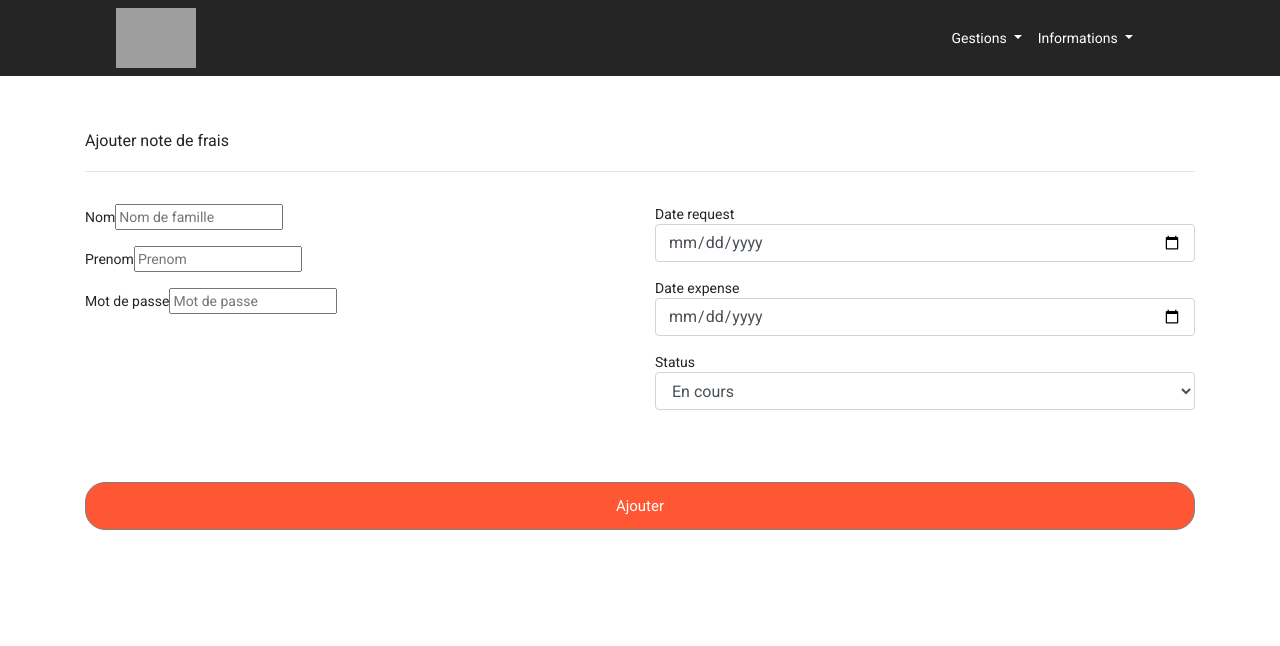
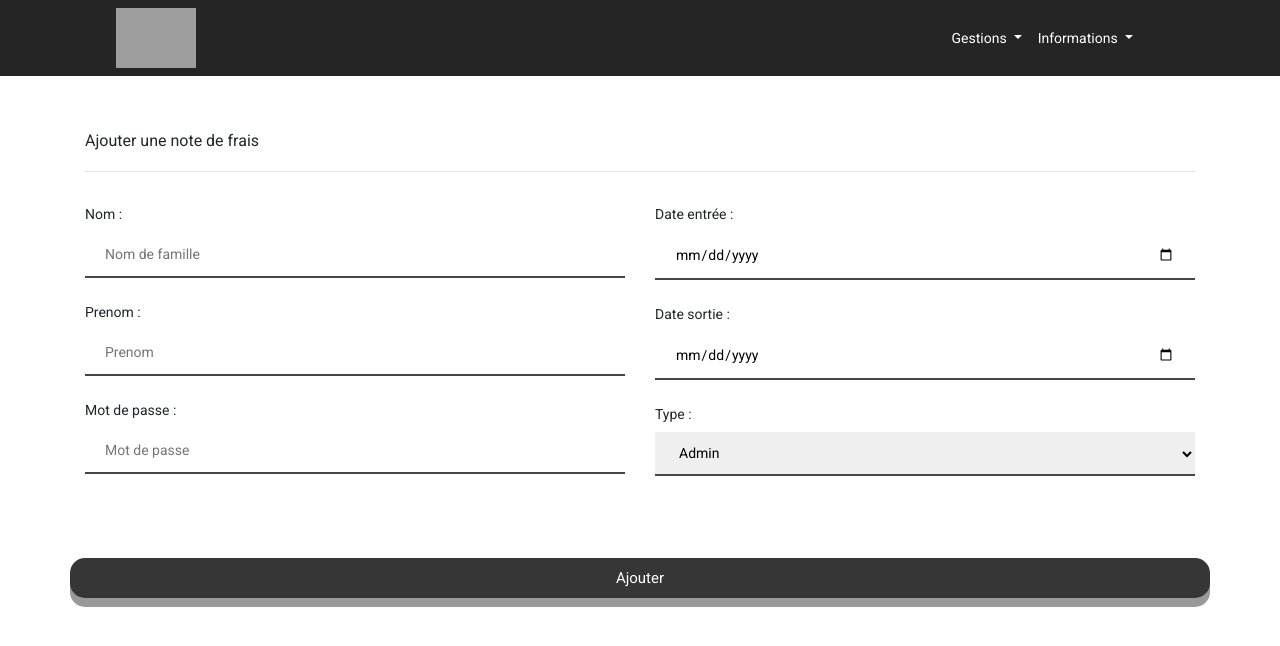
Before and after one commit to Shakibaei-2020/View-cra-sample, an Angular app in the folder cra-infocom/cra-view-2020/: page /addFrais in a window 1280 px wide. Shown: the top 646 px of the page. Built offline with nearby package versions, Linux system fonts and the light colour scheme; grey boxes are pictures that could not be loaded.

Commit message:
no message

```diff
--- a/cra-infocom/cra-view-2020/src/app/administrateur/add-collaborateur/add-collaborateur.component.html
+++ b/cra-infocom/cra-view-2020/src/app/administrateur/add-collaborateur/add-collaborateur.component.html
@@ -1,4 +1,6 @@
 <app-administrateur></app-administrateur>
+
+<form #addCollabForm="ngForm" (ngSubmit)="addCollabFormSubmit()">
 
 <div class="div-add">
 <div class="container ">
@@ -7,15 +9,19 @@
 <div class="row">
     <div class="col-md-6">
         <div class="form">
-            <div class="inputbox mt-3"> <span>Nom :</span> <input type="text" placeholder="Nom de famille" name="" > </div>
-            <div class="inputbox mt-3"> <span>Prenom :</span> <input type="text" placeholder="Prenom" name="" > </div>
-            <div class="inputbox mt-3"> <span>Mot de passe :</span> <input type="text" placeholder="Mot de passe" name="" > </div>
+            <div class="inputbox mt-3"> <span for="lastName" >Nom :</span> <input type="text" placeholder="Nom de famille" required [(ngModel)]="collaborator.lastName" name="nom" > </div>
+            <div class="inputbox mt-3"> <span for="firstName" >Prenom :</span> <input type="text" placeholder="Prenom"  required [(ngModel)]="collaborator.firstName" name="firstName" > </div>
+            <div class="inputbox mt-3"> <span for="email" >Adresse mail:</span> <input type="text" placeholder="Adresse mail"  required [(ngModel)]="collaborator.email" name="email" > </div>
+            <div class="inputbox mt-3"> <span for="passward" >Mot de passe :</span> <input type="text" placeholder="Mot de passe" required [(ngModel)]="collaborator.passward" name="passward"  > </div>
+
         </div>
     </div>
     <div class="col-md-6">
         <div class="form">
-        <div class="inputbox mt-3"> <span>Date entrée :</span> <input type="date" placeholder="Mot de passe" name="" > </div>
-        <div class="inputbox mt-3"> <span>Date sortie :</span> <input type="date" placeholder="Mot de passe" name="" class="date-input"> </div>
+            <!--
+            <div class="inputbox mt-3"> <span for="dateOfEntry" >Date entrée :</span> <input type="date" required [(ngModel)]="collaborator.dateOfEntry" name="dateOfEntry" > </div>
+            <div class="inputbox mt-3"> <span for="dateOfRelease">Date sortie :</span> <input type="date" required [(ngModel)]="collaborator.dateOfRelease" name="dateOfRelease"> </div>
+            -->
         <div class="inputbox mt-3"><span>Type :</span><br>
             <select class="form-input" aria-label="Default select example">
             <option value="1">Admin</option>
@@ -28,3 +34,4 @@
 </div>
 </div>
 </div>
+</form>
--- a/cra-infocom/cra-view-2020/src/app/administrateur/add-collaborateur/add-collaborateur.component.ts
+++ b/cra-infocom/cra-view-2020/src/app/administrateur/add-collaborateur/add-collaborateur.component.ts
@@ -1,4 +1,7 @@
 import { Component, OnInit } from '@angular/core';
+import { Router } from '@angular/router';
+import { NgserviceService } from 'src/app/y-service/ngservice-service';
+import { Collaborator } from 'src/app/z-model/collaborator';
 
 @Component({
   selector: 'app-add-collaborateur',
@@ -7,9 +10,27 @@ import { Component, OnInit } from '@angular/core';
 })
 export class AddCollaborateurComponent implements OnInit {
 
-  constructor() { }
+  collaborator = new Collaborator();
+
+
+  constructor(private _route:Router,private _service:NgserviceService) { }
 
   ngOnInit(): void {
   }
 
+
+
+  addCollabFormSubmit(){
+
+    this._service.addCollabToRemote(this.collaborator).subscribe(
+      data =>{
+        console.log("ajout effectué");
+        this._route.navigate(['listCollab']);
+      },
+      error =>{
+        console.log("erreur ajout non-effectué")
+      }
+    )
+    }
+
 }
--- a/cra-infocom/cra-view-2020/src/app/administrateur/add-frais/add-frais.component.css
+++ b/cra-infocom/cra-view-2020/src/app/administrateur/add-frais/add-frais.component.css
@@ -13,10 +13,66 @@
     margin-top: 6.5%;
 }
 
-.btnEditer:hover{
+
+.btnEditer {
     float: left;
-    background: #FFC300;
-    color: white;
+    padding: 10px 25px;
+    width: 100%;
     font-size: 15px;
-    border: 1px solid grey;
-}
+    text-align: center;
+    cursor: pointer;
+    outline: none;
+    color: #fff;
+    background-color: #363636;
+    border: none;
+    border-radius: 15px;
+    box-shadow: 0 9px #999;
+    margin-bottom: 5%;
+  }
+
+  .btnEditer:hover {background-color: #464646}
+
+  .btnEditer:active {
+    background-color: #363636;
+    box-shadow: 0 5px #666;
+    transform: translateY(4px);
+  }
+  input[type=text] {
+    width: 100%;
+    padding: 12px 20px;
+    margin: 8px 0;
+    box-sizing: border-box;
+    border: none;
+    border-bottom: 2px solid#464646;
+  }
+
+
+
+  input[type=date] {
+    width: 100%;
+    padding: 12px 20px;
+    margin: 8px 0;
+    box-sizing: border-box;
+    border: none;
+    border-bottom: 2px solid #464646;
+
+  }
+
+  input[type=date] {
+    width: 100%;
+    padding: 12px 20px;
+    margin: 8px 0;
+    box-sizing: border-box;
+    border: none;
+    border-bottom: 2px solid #464646;
+  }
+
+  .form-input{
+    width: 100%;
+    padding: 12px 20px;
+    margin: 8px 0;
+    box-sizing: border-box;
+    border: none;
+    border-bottom: 2px solid #464646;
+
+  }
--- a/cra-infocom/cra-view-2020/src/app/administrateur/add-frais/add-frais.component.html
+++ b/cra-infocom/cra-view-2020/src/app/administrateur/add-frais/add-frais.component.html
@@ -1,33 +1,30 @@
-
 <app-administrateur></app-administrateur>
-
 
 <div class="div-add">
 <div class="container ">
-        <h3>Ajouter note de frais</h3>
+    <h3>Ajouter une note de frais</h3>
     <hr>
 <div class="row">
     <div class="col-md-6">
         <div class="form">
-                <div class="inputbox mt-3"> <span>Nom</span> <input type="text" placeholder="Nom de famille" name=""> </div>
-                <div class="inputbox mt-3"> <span>Prenom</span> <input type="text" placeholder="Prenom" name="" > </div>
-                <div class="inputbox mt-3"> <span>Mot de passe</span> <input type="text" placeholder="Mot de passe" name="" > </div>
+            <div class="inputbox mt-3"> <span>Nom :</span> <input type="text" placeholder="Nom de famille" name="" > </div>
+            <div class="inputbox mt-3"> <span>Prenom :</span> <input type="text" placeholder="Prenom" name="" > </div>
+            <div class="inputbox mt-3"> <span>Mot de passe :</span> <input type="text" placeholder="Mot de passe" name="" > </div>
         </div>
     </div>
     <div class="col-md-6">
         <div class="form">
-            <div class="inputbox mt-3"> <span>Date request</span> <input type="date" name="" class="form-control"> </div>
-            <div class="inputbox mt-3"> <span>Date expense</span> <input type="date"  name="" class="form-control"> </div>
-            <div class="inputbox mt-3"><span>Status</span><br>
-                <select class="form-control" aria-label="Default select example">
-                <option value="1">En cours</option>
-                <option value="2">valider</option>
-                <option value="2">refuser</option>
-
+        <div class="inputbox mt-3"> <span>Date entrée :</span> <input type="date" placeholder="Mot de passe" name="" > </div>
+        <div class="inputbox mt-3"> <span>Date sortie :</span> <input type="date" placeholder="Mot de passe" name="" class="date-input"> </div>
+        <div class="inputbox mt-3"><span>Type :</span><br>
+            <select class="form-input" aria-label="Default select example">
+            <option value="1">Admin</option>
+            <option value="2">Client</option>
           </select>
         </div>
         </div>
+    </div><button class="btnEditer">Ajouter</button>
+
 </div>
 </div>
-
-    <button class="btnEditer">Ajouter</button></div></div>
+</div>
--- a/cra-infocom/cra-view-2020/src/app/administrateur/administrateur.component.css
+++ b/cra-infocom/cra-view-2020/src/app/administrateur/administrateur.component.css
@@ -5,6 +5,7 @@
 
   .navbar{
       background-color: #252525;
+      width: 100%;
 
     }
 
--- a/cra-infocom/cra-view-2020/src/app/administrateur/edit-collaborateur/edit-collaborateur.component.html
+++ b/cra-infocom/cra-view-2020/src/app/administrateur/edit-collaborateur/edit-collaborateur.component.html
@@ -29,7 +29,7 @@
                   <div class="bio-row">
 
 
-                    <div class="inputbox mt-1"><span class="input-title">Prenom :</span> <input type="text" placeholder="Mohammad-Reza" name="" > </div>
+                    <div class="inputbox mt-1"><span class="input-title">Prenom :</span> <input type="text" placeholder="13 juillet 1983" name="" > </div>
 
                   </div>
                   <div class="bio-row">
--- a/cra-infocom/cra-view-2020/src/app/administrateur/search-frais/search-frais.component.css
+++ b/cra-infocom/cra-view-2020/src/app/administrateur/search-frais/search-frais.component.css
@@ -0,0 +1,73 @@
+.font-div1{
+    margin-top: 10%;
+}
+
+
+* {
+    box-sizing: border-box;
+  }
+
+  form.example input[type=text] {
+    padding: 10px;
+    font-size: 17px;
+    border: 1px solid grey;
+    float: left;
+    width: 80%;
+    background: #f1f1f1;
+    border-bottom-left-radius: 20px;
+    border-top-left-radius: 20px;
+    height:47px;
+
+  }
+
+  form.example button {
+    float: left;
+    width: 20%;
+    padding-top: 12px;
+
+    background: #363636;
+    color: white;
+    font-size: 17px;
+    border: 1px solid grey;
+    border-left: none;
+    border-top-right-radius: 20px;
+    border-bottom-right-radius: 20px;
+
+  }
+
+  form.example button:hover {
+    background:#464646;
+  }
+
+  form.example::after {
+    content: "";
+    clear: both;
+    display: table;
+  }
+
+
+
+.btnEditer {
+    padding: 10px 25px;
+    padding-bottom: 29px;
+    margin-left: 5%;
+    width: 100%;
+    font-size: 14px;
+    text-align: center;
+    cursor: pointer;
+    outline: none;
+    color: #fff;
+    background-color: #363636;
+    border: none;
+    border-radius: 15px;
+    box-shadow: 0 9px #999;
+    height: 5px;
+  }
+
+  .btnEditer:hover {background-color: #464646}
+
+  .btnEditer:active {
+    background-color: #252525;
+    box-shadow: 0 5px #666;
+    transform: translateY(4px);
+  }
--- a/cra-infocom/cra-view-2020/src/app/administrateur/search-frais/search-frais.component.html
+++ b/cra-infocom/cra-view-2020/src/app/administrateur/search-frais/search-frais.component.html
@@ -1,3 +1,40 @@
+<app-administrateur></app-administrateur>
 
 
-<p>search-frais works!</p>
+
+<div class="font-div1">
+    <div class="container mt-3">
+        <form class="example" action="action_page.php">
+            <input type="text" placeholder="Search Frais by name.." name="search">
+            <button type="submit"><p>Chercher</p></button>
+          </form>
+        <br><br>
+        <h2>Resultat</h2>
+        <table class="table table-condensed">
+            <thead>
+              <tr>
+                <th>Nom</th>
+                <th>Prénom</th>
+                <th>Mail</th>
+                <th>Date entrée</th>
+                <th>Date Sortie</th>
+                <th>Actions</th>
+
+              </tr>
+            </thead>
+            <tbody>
+              <tr>
+                <td>Shakibaei</td>
+                <td>Mohammad</td>
+                <td>mohashakibaei@outlook.fr</td>
+                <td>14/02/2000</td>
+                <td>22/03/2021</td>
+                <td>
+                    <button class="btnEditer" type="submit">Editer</button>
+                </td>
+            </tr>
+
+            </tbody>
+          </table>
+        </div>
+    </div>
--- a/cra-infocom/cra-view-2020/src/app/z-model/collaborator.ts
+++ b/cra-infocom/cra-view-2020/src/app/z-model/collaborator.ts
@@ -1,8 +1,11 @@
 export class Collaborator {
 
     public id!:number;
-    public mail!:string;
-    public mdp!:string;
-    public nom!:string;
+    public lastName!:string;
+    public firstName!:string;
+    public email!:string;
+    public passward!:string;
+    public dateOfEntry!:Date;
+    public dateOfRelease!:Date;
     public type!:boolean;
 }
--- a/cra-infocom/cra-view-2020/src/app/z-model/type-collaborator.ts
+++ b/cra-infocom/cra-view-2020/src/app/z-model/type-collaborator.ts
@@ -1,2 +1,6 @@
 export class TypeCollaborator {
+
+    public id!:number;
+    public tyoe!:String;
+
 }
```
Also changed, not shown: cra-infocom/cra-view-2020/src/app/app.module.ts (+9 -3 lines), cra-infocom/cra-view-2020/src/app/y-service/ngservice-service.ts (+9 -0 lines), 1 other file (tests, documents, lock files or other folders). Lines whose indentation alone changed are shown as unchanged.
